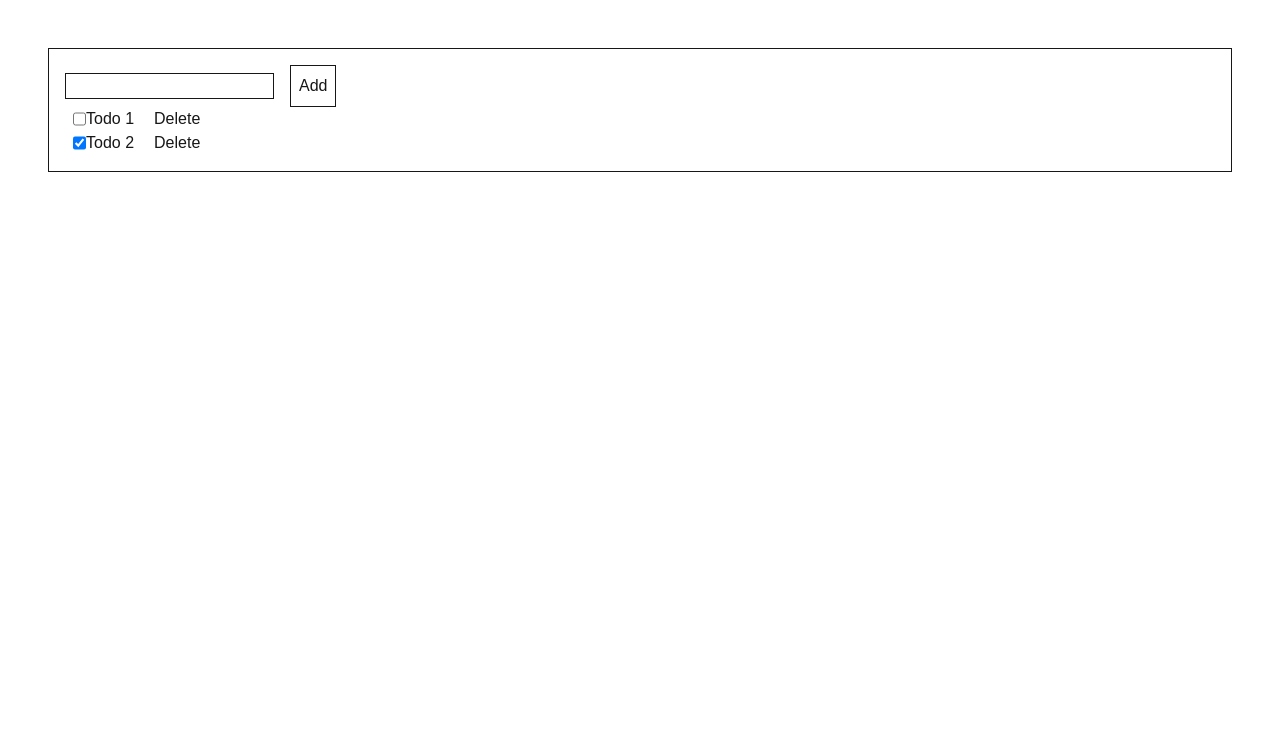
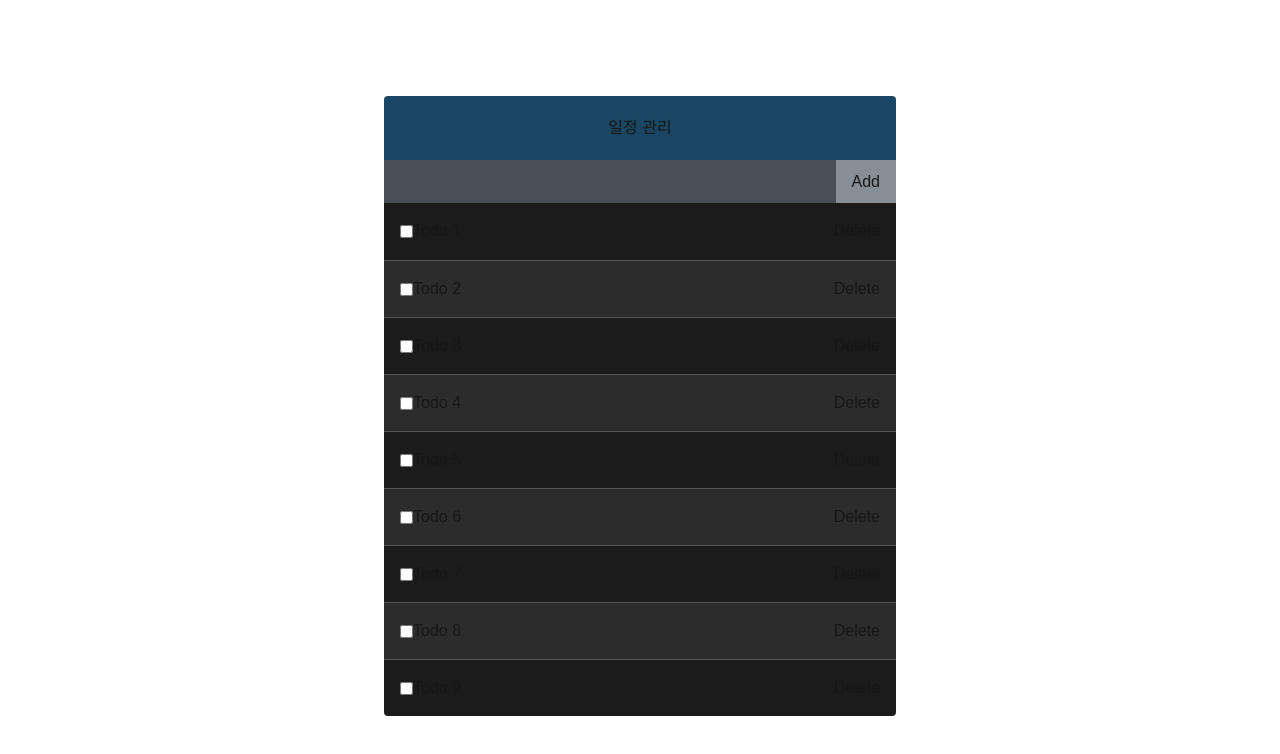
Before and after one commit to jaejin-song/nextjs-study, a Next.js app: page /to-do-list in a window 1280 px wide. Shown: the top 754 px of the page. Built offline with nearby package versions, Linux system fonts and the light colour scheme.

Commit message:
feat: to-do-list 렌더링 최적화

```diff
--- a/src/app/globals.css
+++ b/src/app/globals.css
@@ -24,7 +24,3 @@ body {
   color: var(--foreground);
   font-family: Arial, Helvetica, sans-serif;
 }
-
-input {
-  border: 1px solid var(--foreground)
-}
--- a/src/app/to-do-list/page.tsx
+++ b/src/app/to-do-list/page.tsx
@@ -1,8 +1,9 @@
 "use client";
 
-import { useCallback, useRef, useState } from "react";
+import { useCallback, useReducer, useRef, useState } from "react";
 import { ToDoList } from "@/components/to-do-list/to-do-list";
 import { ToDoInsert } from "@/components/to-do-list/to-do-insert";
+import React from "react";
 
 export interface ToDo {
   id: number;
@@ -23,45 +24,89 @@ const defaultTodos: ToDo[] = [
   },
 ];
 
-export default function Page() {
-  const [todos, setTodos] = useState(defaultTodos);
+const createBulkTodos = (): ToDo[] => {
+  const array = [];
+  for (let i = 1; i <= 2500; i++) {
+    array.push({
+      id: i,
+      text: `Todo ${i}`,
+      checked: false,
+    });
+  }
+  return array;
+};
+
+type Action =
+  | {
+      type: "INSERT";
+      todo: ToDo;
+    }
+  | {
+      type: "REMOVE";
+      id: number;
+    }
+  | {
+      type: "TOGGLE";
+      id: number;
+    };
+
+const todoReducer = (todos: ToDo[], action: Action) => {
+  switch (action.type) {
+    case "INSERT":
+      return todos.concat(action.todo);
+    case "REMOVE":
+      return todos.filter((todo) => todo.id !== action.id);
+    case "TOGGLE":
+      return todos.map((todo) =>
+        todo.id === action.id ? { ...todo, checked: !todo.checked } : todo
+      );
+    default:
+      return todos;
+  }
+};
+
+export function Page() {
+  // const [todos, setTodos] = useState(createBulkTodos);
+  const [todos, dispatch] = useReducer(todoReducer, undefined, createBulkTodos);
+
   const nextId = useRef(3);
 
-  const onInsert = useCallback(
-    (text: string) => {
+  const onInsert = useCallback((text: string) => {
     const todo = {
       id: nextId.current,
       text,
       checked: false,
     };
-      setTodos(todos.concat(todo));
+    // setTodos((todos) => todos.concat(todo));
+    dispatch({ type: "INSERT", todo });
     nextId.current += 1;
-    },
-    [todos]
-  );
+  }, []);
 
-  const onRemove = useCallback(
-    (id: number) => {
-      setTodos(todos.filter((todo) => todo.id !== id));
-    },
-    [todos]
-  );
+  const onRemove = useCallback((id: number) => {
+    // setTodos((todos) => todos.filter((todo) => todo.id !== id));
+    dispatch({ type: "REMOVE", id });
+  }, []);
 
-  const onToggle = useCallback(
-    (id: number) => {
-      setTodos(
-        todos.map((todo) =>
-          todo.id === id ? { ...todo, checked: !todo.checked } : todo
-        )
-      );
-    },
-    [todos]
-  );
+  const onToggle = useCallback((id: number) => {
+    // setTodos((todos) =>
+    //   todos.map((todo) =>
+    //     todo.id === id ? { ...todo, checked: !todo.checked } : todo
+    //   )
+    // );
+    dispatch({ type: "TOGGLE", id });
+  }, []);
 
   return (
-    <div className="border flex flex-col m-12 p-4">
+    <div className="w-[512px] mx-auto mt-[6rem] rounded-sm overflow-hidden">
+      <div className="h-[4rem] flex items-center justify-center bg-[#194763]">
+        일정 관리
+      </div>
+      <div className="bg-[#1b1b1b]">
         <ToDoInsert onInsert={onInsert} />
         <ToDoList todos={todos} onRemove={onRemove} onToggle={onToggle} />
       </div>
+    </div>
   );
 }
+
+export default React.memo(Page);
--- a/src/components/to-do-list/to-do-insert.tsx
+++ b/src/components/to-do-list/to-do-insert.tsx
@@ -1,6 +1,12 @@
-import { FormEventHandler, useCallback, useState } from "react";
+"use client";
 
-export function ToDoInsert({ onInsert }: { onInsert: (text: string) => void }) {
+import React, { FormEventHandler, useCallback, useState } from "react";
+
+function ToDoInsertComponent({
+  onInsert,
+}: {
+  onInsert: (text: string) => void;
+}) {
   const [value, setValue] = useState("");
 
   const onChange = useCallback((e: React.ChangeEvent<HTMLInputElement>) => {
@@ -19,11 +25,21 @@ export function ToDoInsert({ onInsert }: { onInsert: (text: string) => void }) {
   );
 
   return (
-    <form onSubmit={onSubmit}>
-      <input type="text" value={value} onChange={onChange} />
-      <button className="ml-4 border p-2" type="submit">
+    <form className="flex bg-[#495057]" onSubmit={onSubmit}>
+      <input
+        className="grow outline-hidden border-none p-[0.5rem] text-[1.125rem]"
+        type="text"
+        value={value}
+        onChange={onChange}
+      />
+      <button
+        className="outline-hidden border-none bg-[#868e96] px-[1rem] flex items-center cursor-pointer"
+        type="submit"
+      >
         Add
       </button>
     </form>
   );
 }
+
+export const ToDoInsert = React.memo(ToDoInsertComponent);
--- a/src/components/to-do-list/to-do-item.tsx
+++ b/src/components/to-do-list/to-do-item.tsx
@@ -1,25 +1,48 @@
+"use client";
+
 import { ToDo } from "@/app/to-do-list/page";
+import React from "react";
 
-export function ToDoItem({
+function ToDoItem({
   todo,
   onRemove,
   onToggle,
+  style,
 }: {
   todo: ToDo;
   onRemove: (id: number) => void;
   onToggle: (id: number) => void;
+  style: React.CSSProperties;
 }) {
   const { id, text, checked } = todo;
 
   return (
-    <div className="flex px-2">
-      <div className="flex" onClick={() => onToggle(id)}>
-        <input className="border" type="checkbox" checked={checked} readOnly />
-        <div>{text}</div>
-      </div>
-      <div className="ml-5" onClick={() => onRemove(id)}>
-        Delete
+    <div
+      className="border-t border-[#555555] first:border-0 even:bg-[#2c2c2c]"
+      style={style}
+    >
+      <div className="flex p-[1rem] items-center">
+        <div
+          className="flex grow items-center cursor-pointer"
+          onClick={() => onToggle(id)}
+        >
+          <input
+            className="border"
+            type="checkbox"
+            checked={checked}
+            readOnly
+          />
+          <div className="grow">{text}</div>
+        </div>
+        <div
+          className="flex items-center cursor-pointer"
+          onClick={() => onRemove(id)}
+        >
+          Delete
+        </div>
       </div>
     </div>
   );
 }
+
+export default React.memo(ToDoItem);
--- a/src/components/to-do-list/to-do-list.tsx
+++ b/src/components/to-do-list/to-do-list.tsx
@@ -1,7 +1,12 @@
+"use client";
+
 import { ToDo } from "@/app/to-do-list/page";
-import { ToDoItem } from "./to-do-item";
+import ToDoItem from "./to-do-item";
+import { CSSProperties, useCallback, useEffect, useState } from "react";
+import { List } from "react-virtualized";
+import React from "react";
 
-export function ToDoList({
+function ToDoListComponent({
   todos,
   onRemove,
   onToggle,
@@ -10,16 +15,58 @@ export function ToDoList({
   onRemove: (id: number) => void;
   onToggle: (id: number) => void;
 }) {
-  return (
-    <div className="flex flex-col">
-      {todos.map((todo) => (
+  const [isMounted, setIsMounted] = useState(false);
+
+  useEffect(() => {
+    setIsMounted(true);
+  }, []);
+  const rowRenderer = useCallback(
+    ({
+      index,
+      key,
+      style,
+    }: {
+      index: number;
+      key: string;
+      style: React.CSSProperties;
+    }) => {
+      const todo = todos[index];
+
+      return (
         <ToDoItem
           todo={todo}
-          key={todo.id}
+          key={key}
           onRemove={onRemove}
           onToggle={onToggle}
+          style={style}
         />
-      ))}
-    </div>
+      );
+    },
+    [todos, onRemove, onToggle]
+  );
+
+  if (!isMounted) {
+    return (
+      <div className="min-h-[320px] max-h-[513px] overflow-y-auto bg-[#1b1b1b]">
+        <div className="flex items-center justify-center h-[320px] text-gray-500">
+          Loading...
+        </div>
+      </div>
+    );
+  }
+
+  return (
+    <List
+      className="min-h-[320px] max-h-[513px] overflow-y-auto"
+      width={512}
+      height={513}
+      rowCount={todos.length}
+      rowHeight={57}
+      rowRenderer={rowRenderer}
+      list={todos}
+      style={{ outline: "none" }}
+    />
   );
 }
+
+export const ToDoList = React.memo(ToDoListComponent);
```
Also changed, not shown: package.json (+7 -5 lines), 1 other file (tests, documents, lock files or other folders). Lines whose indentation alone changed are shown as unchanged.
